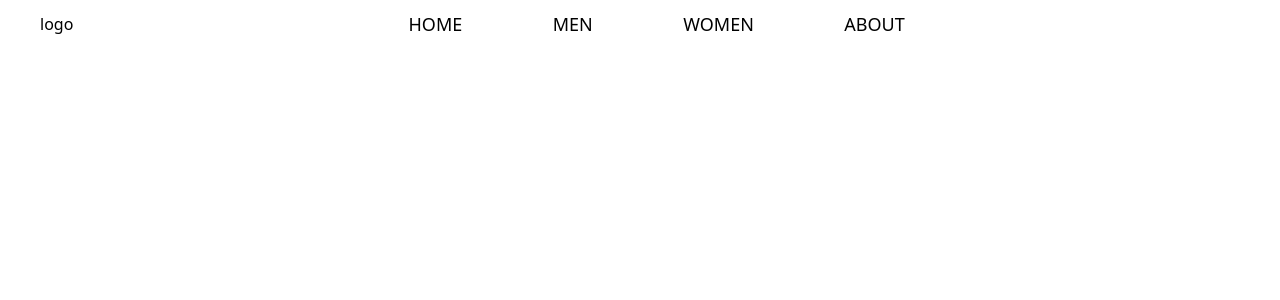
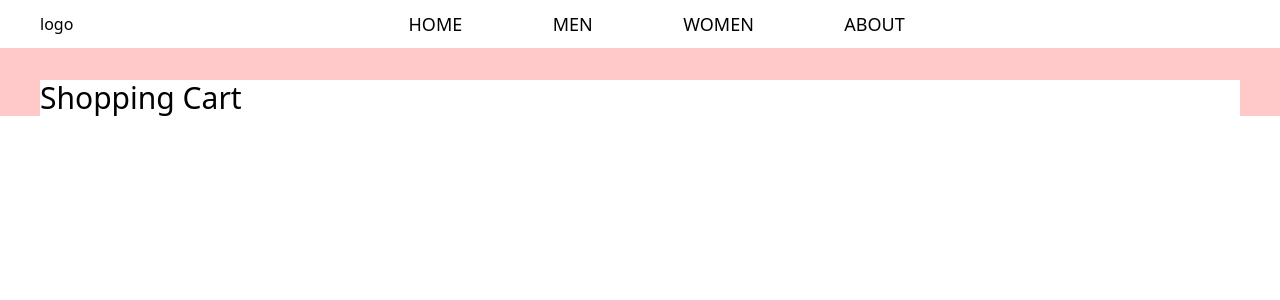
Before and after one commit to Zy-Arandia/COMP4513A2, a React (Vite) app: page /cart in a window 1280 px wide. Shown: the top 300 px of the page. Built offline with nearby package versions, Linux system fonts and the light colour scheme; no server answers.

Commit message:
starting shopping cart page

```diff
--- a/src/App.jsx
+++ b/src/App.jsx
@@ -1,6 +1,7 @@
 
 import HeaderApp from './components/headerApp.jsx';
 import HomePage from './homePage.jsx';
+import ShoppingCartPage from './shoppingCartPage.jsx';
 import { useState, useEffect } from "react"
 import { BrowserRouter, Routes, Route, Link } from 'react-router-dom';
 
@@ -8,6 +9,7 @@ function App() {
 
   const url = "https://gist.githubusercontent.com/rconnolly/d37a491b50203d66d043c26f33dbd798/raw/37b5b68c527ddbe824eaed12073d266d5455432a/clothing-compact.json"
   const [productState, setProductState] = useState([]);
+  const [shoppingCartState, setShoppingCartState] = useState([]);
   async function getProducts() {
     console.log("lol2");
     try {
@@ -18,6 +20,7 @@ function App() {
 
       const result = await response.json();
       setProductState(result);
+      setShoppingCartState(result[0]);
     } catch (error) {
       console.error(error.message);
     }
@@ -25,15 +28,15 @@ function App() {
   useEffect(() => {
     getProducts();
   }, []);
-
-
-
+      // console.log(shoppingCartState);
   return (
     <div className='min-h-screen w-screen'>
       <BrowserRouter>
         <HeaderApp />
         <Routes>
-          <Route path='/' element={<HomePage products={productState} />} />
+          <Route path='/' element={<HomePage products={productState} setProducts={setProductState} addToCart={setShoppingCartState}/>} />
+          <Route path='/cart' element={<ShoppingCartPage shoppingCartState={shoppingCartState} addToCart={setShoppingCartState} />} />
+
         </Routes>
       </BrowserRouter>
       {/* <p>what</p> */}
--- a/src/components/headerApp.jsx
+++ b/src/components/headerApp.jsx
@@ -3,7 +3,7 @@ import HeaderNav from "./headerNav";
 const headerApp = () => {
     return (
         <div className="flex flex-row w-screen justify-center h-12 fixed top-0 left-0 z-50 bg-white">
-            <div className="flex flex-row w-[1200px] justify-between">
+            <div className="flex grow flex-row max-w-[1200px] justify-between">
                 {/* Logo */}
                 <div className="flex grow items-center ">
                     <p>logo</p>
--- a/src/components/productCard.jsx
+++ b/src/components/productCard.jsx
@@ -7,7 +7,7 @@ const ProductCard = (props) => {
     return (
         <div className="flex flex-col w-full bg-white h-fit min-h-[450px] cursor-pointer
                         transition-transform duration-200 ease-out
-                        hover:scale-105 hover:shadow-lg">
+                        hover:scale-102 hover:shadow-lg">
             {/* Product Image */}
             {/* <img src="" alt="" className=""/> */}
             <div className="w-full bg-blue-200 h-[300px] lg:h-[400px]"></div>
--- /dev/null
+++ b/src/components/shoppingCartProduct.jsx
@@ -0,0 +1,7 @@
+const ShoppingCartProduct = () => {
+    return (
+        <p>what</p>
+    )
+}
+
+export default ShoppingCartProduct;
--- a/src/homePage.jsx
+++ b/src/homePage.jsx
@@ -1,22 +1,20 @@
 import ProductCard from "./components/productCard.jsx"
 
 const HomePage = (props) => {
-
-    const product = props.products[1];
     if (props.products.length === 0) {
             return (
-            <div className="h-[2000px] bg-red-200 pt-12">
+                <div className="h-screen pt-12 flex justify-center items-center">
+                    <h1 className="text-3xl">UNABLE TO LOAD PRODUCTS</h1>
                 </div>
             )
         } else {
+
             return (
-            <div className="w-screen  flex justify-center items-center bg-red-200">
+                <div className="w-screen flex justify-center items-center ">
                     <div className="
                         grid gap-1 pt-12
                         w-3/4 mx-auto bg-green-200
-  grid-cols-2
-  lg:grid-cols-3
-  xl:grid-cols-4
+                        grid-cols-2 lg:grid-cols-3 xl:grid-cols-4
                         justify-items-center
                     ">
                         {props.products.map((product) => (
--- /dev/null
+++ b/src/shoppingCartPage.jsx
@@ -0,0 +1,16 @@
+
+const ShoppingCartPage = ({shoppingCartState, setShoppingCartState}) => {
+    // List of products in a shopping cart
+    console.log(shoppingCartState);
+    console.log("please work");
+
+    return (
+        <div className="w-screen pt-20 flex justify-center items-center bg-red-200 ">
+            <div className="w-[1200px] flex bg-white">
+                <h1 className="text-3xl font-medium">Shopping Cart</h1>
+            </div>
+        </div>
+    )
+}
+
+export default ShoppingCartPage;
```
Lines whose indentation alone changed are shown as unchanged.
